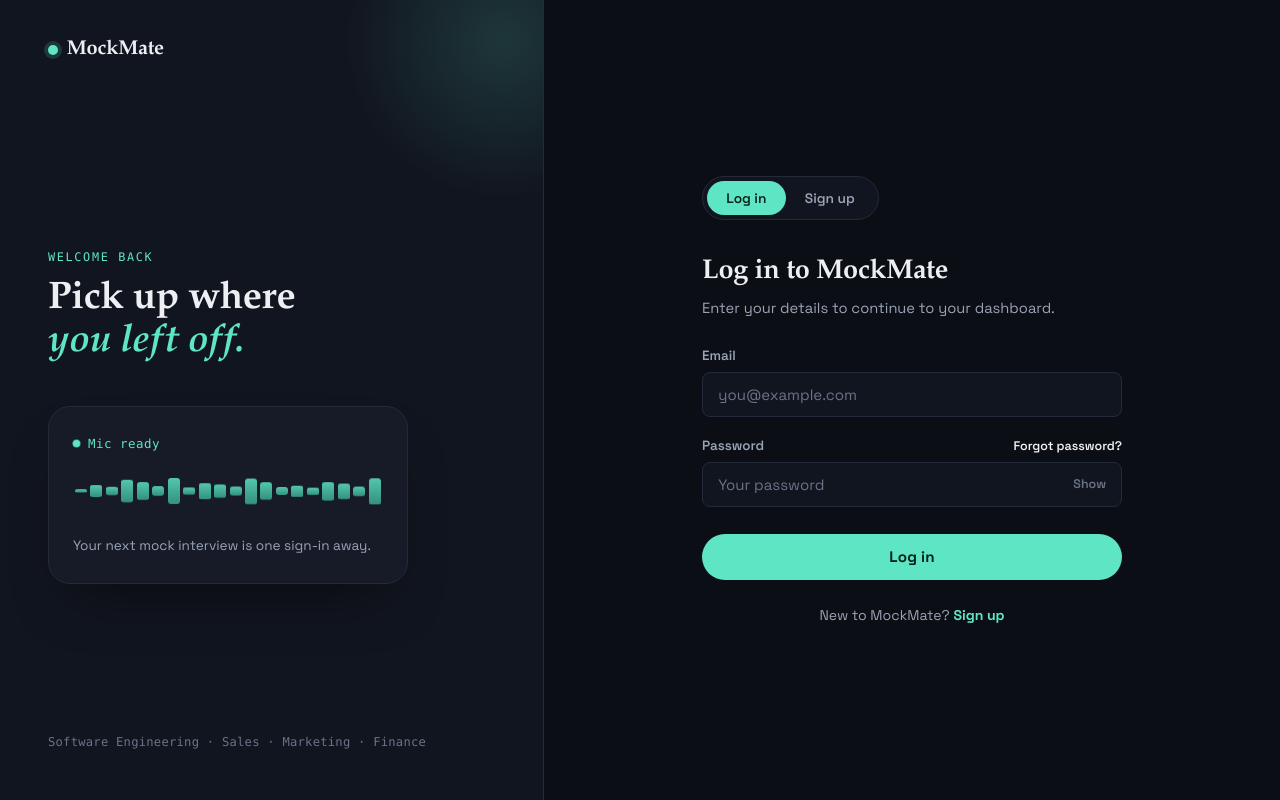
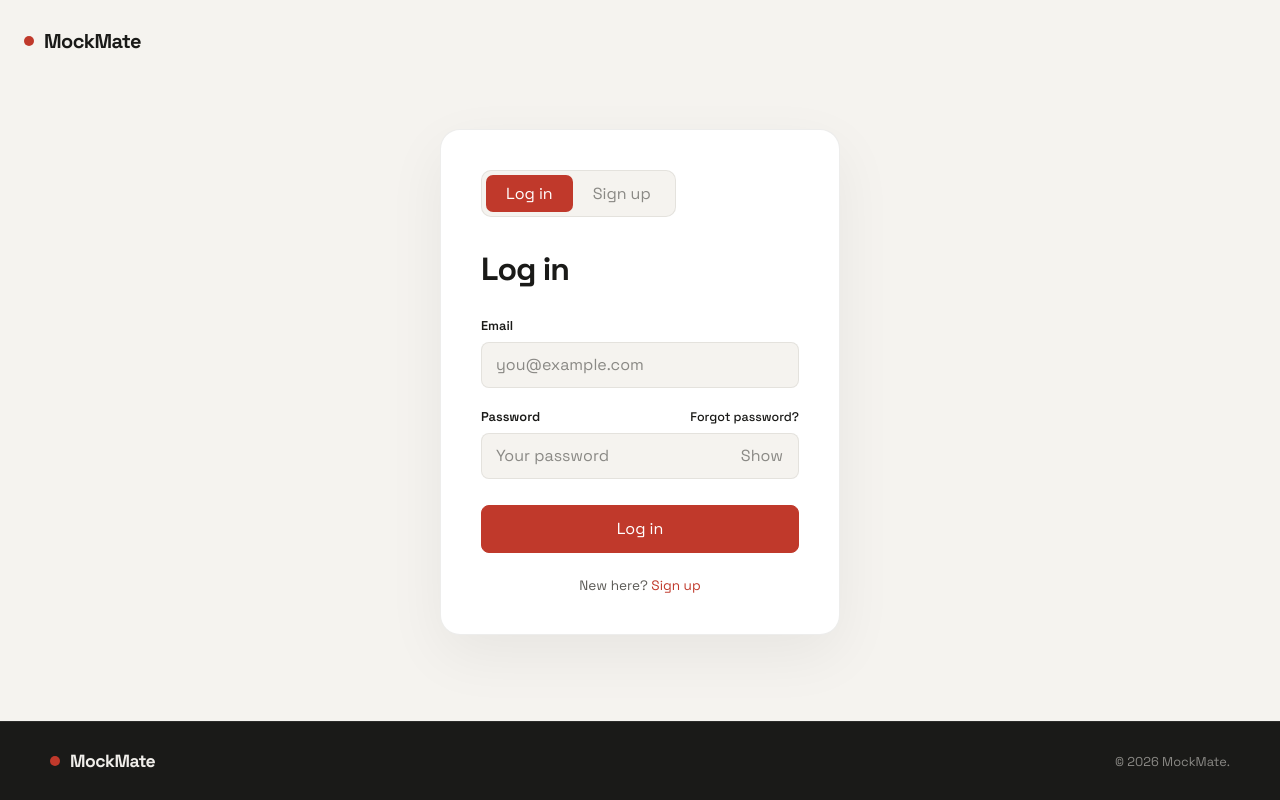
Before and after one commit to tassu1/MockMate, a React app in the folder frontend/: page /login in a window 1280 px wide. Built offline with nearby package versions, Linux system fonts and the light colour scheme; the HTML template or start-up script is replaced by a standard one.

Commit message:
update theme and design of Authentication page

```diff
--- a/frontend/src/pages/Auth.jsx
+++ b/frontend/src/pages/Auth.jsx
@@ -3,23 +3,6 @@ import { useNavigate } from "react-router-dom";
 import "../styles/Auth.css";
 
 const API_BASE = "http://localhost:5000/api/auth";
-function WaveformBars({ active = true }) {
-  const bars = new Array(20).fill(0);
-  return (
-    <div className={"waveform" + (active ? " is-active" : "")} aria-hidden="true">
-      {bars.map((_, i) => (
-        <span
-          className="waveform__bar"
-          key={i}
-          style={{
-            animationDelay: `${(i % 7) * 0.09}s`,
-            "--h": `${18 + ((i * 37) % 60)}%`,
-          }}
-        />
-      ))}
-    </div>
-  );
-}
 
 function validateEmail(email) {
   return /^[^\s@]+@[^\s@]+\.[^\s@]+$/.test(email);
@@ -33,7 +16,6 @@ export default function Auth({ passmode }) {
   const [serverError, setServerError] = useState("");
   const [loading, setLoading] = useState(false);
   const navigate = useNavigate();
-
 
   const isSignup = mode === "signup";
 
@@ -81,7 +63,6 @@ export default function Auth({ passmode }) {
 
       const data = await res.json().catch(() => null);
 
-
       if (!res.ok || !data || data.success === false) {
         setServerError(
           (data && data.message) ||
@@ -92,13 +73,11 @@ export default function Auth({ passmode }) {
       }
 
       if (data.token) {
-
         localStorage.setItem("mockmate_token", data.token);
       }
 
       setLoading(false);
-      // if (onAuthSuccess) onAuthSuccess(data);
-      navigate("/dashboard")
+      navigate("/dashboard");
     } catch (err) {
       console.error("LOGIN ERROR:", err);
       setServerError(err.message || "Something went wrong.");
@@ -114,55 +93,22 @@ export default function Auth({ passmode }) {
 
   return (
     <div className="mma">
-      <div className="mma__grid">
-        {/* Panel: brand + live waveform */}
-        <aside className="mma__panel">
-          <a className="mma__brand" href="/">
+      <header className="mma__topbar">
+        <a
+          className="mma__brand"
+          href="/"
+          onClick={(e) => {
+            e.preventDefault();
+            navigate("/");
+          }}
+        >
           <span className="mma__brand-mark" aria-hidden="true" />
           MockMate
         </a>
+      </header>
 
-          <div className="mma__panel-body">
-            <p className="mma__eyebrow">
-              {isSignup ? "First session starts after this" : "Welcome back"}
-            </p>
-            <h1 className="mma__panel-title">
-              {isSignup ? (
-                <>
-                  Build the profile
-                  <br />
-                  <span className="mma__panel-accent">your interview is built from.</span>
-                </>
-              ) : (
-                <>
-                  Pick up where
-                  <br />
-                  <span className="mma__panel-accent">you left off.</span>
-                </>
-              )}
-            </h1>
-
-            <div className="listen-card">
-              <div className="listen-card__top">
-                <span className="listen-card__status">
-                  <span className="pulse-dot" /> Mic ready
-                </span>
-              </div>
-              <WaveformBars active={!loading} />
-              <p className="listen-card__caption">
-                Your next mock interview is one sign-in away.
-              </p>
-            </div>
-          </div>
-
-          <p className="mma__panel-foot">
-            Software Engineering &middot; Sales &middot; Marketing &middot; Finance
-          </p>
-        </aside>
-
-        {/* Form side */}
-        <main className="mma__form-side">
-          <div className="mma__form-wrap">
+      <main className="mma__main">
+        <div className="mma__card">
           <div className="mma__tabs" role="tablist" aria-label="Choose login or sign up">
             <button
               type="button"
@@ -184,14 +130,7 @@ export default function Auth({ passmode }) {
             </button>
           </div>
 
-            <h2 className="mma__form-title">
-              {isSignup ? "Create your account" : "Log in to MockMate"}
-            </h2>
-            <p className="mma__form-sub">
-              {isSignup
-                ? "Takes under a minute. You'll add your resume and profiles next."
-                : "Enter your details to continue to your dashboard."}
-            </p>
+          <h1 className="mma__card-title">{isSignup ? "Create your account" : "Log in"}</h1>
 
           {serverError && (
             <div className="mma__alert" role="alert">
@@ -309,7 +248,7 @@ export default function Auth({ passmode }) {
               </>
             ) : (
               <>
-                  New to MockMate?{" "}
+                New here?{" "}
                 <button type="button" className="mma__switch-link" onClick={() => switchMode("signup")}>
                   Sign up
                 </button>
@@ -318,7 +257,16 @@ export default function Auth({ passmode }) {
           </p>
         </div>
       </main>
+
+      <footer className="mma__footer">
+        <div className="mma__footer-inner">
+          <span className="mma__brand mma__footer-brand">
+            <span className="mma__brand-mark" aria-hidden="true" />
+            MockMate
+          </span>
+          <p>&copy; {new Date().getFullYear()} MockMate.</p>
         </div>
+      </footer>
     </div>
   );
 }
--- a/frontend/src/styles/Auth.css
+++ b/frontend/src/styles/Auth.css
@@ -1,41 +1,40 @@
-/* =========================================================
-   MockMate Auth — shares tokens with MockMateLanding.css
-   If both are mounted on the same page, the duplicated
-   :root-level tokens below are harmless (same values).
-   ========================================================= */
+@import url("https://fonts.googleapis.com/css2?family=DM+Mono:wght@400;500&family=Space+Grotesk:wght@400;500;600;700&display=swap");
 
+/* ============================================================
+   TOKENS — matches Landing.css
+   ============================================================ */
 .mma {
-  --ink: #0b0e14;
-  --ink-soft: #11151f;
-  --card: #161b27;
-  --card-border: #232a3a;
-  --line: #232a3a;
-  --text: #edeff3;
-  --text-dim: #9aa3b5;
-  --text-faint: #6a7388;
-  --mint: #5ee6c4;
-  --mint-dim: #3aa68d;
-  --amber: #f2a65a;
-  --rose: #e8718a;
-  --error: #f17585;
+  --bg: #f5f3ef;
+  --bg-dark: #1a1a18;
+  --surface: #ffffff;
+  --surface-dark: #242422;
+  --text: #1a1a18;
+  --text-light: #5c5b57;
+  --text-white: #f0eeea;
+  --text-muted: #8a8985;
+  --border: rgba(26, 26, 24, 0.08);
+  --border-dark: rgba(255, 255, 255, 0.08);
+  --accent: #c0392b;
+  --accent-soft: #e74c3c;
+  --gold: #d4a574;
+  --pad: 24px;
 
-  --font-display: "Fraunces", "Iowan Old Style", "Palatino Linotype", serif;
-  --font-body: "Space Grotesk", "Inter", -apple-system, sans-serif;
-  --font-mono: "JetBrains Mono", "SFMono-Regular", Menlo, monospace;
-
-  --radius-sm: 8px;
-  --radius-md: 14px;
-  --radius-lg: 22px;
-
+  display: flex;
+  flex-direction: column;
   min-height: 100vh;
-  background: var(--ink);
+  background: var(--bg);
   color: var(--text);
-  font-family: var(--font-body);
+  font-family: "Space Grotesk", sans-serif;
   -webkit-font-smoothing: antialiased;
+  overflow-x: hidden;
+  max-width: 100%;
 }
 
-.mma * {
+.mma *,
+.mma *::before,
+.mma *::after {
   box-sizing: border-box;
+  max-width: 100%;
 }
 
 .mma a {
@@ -44,294 +43,174 @@
 }
 
 .mma button {
-  font-family: var(--font-body);
+  cursor: pointer;
+  font: inherit;
 }
 
 .mma input {
-  font-family: var(--font-body);
+  font: inherit;
+  color: inherit;
 }
 
-@media (prefers-reduced-motion: reduce) {
-  .mma *,
-  .mma *::before,
-  .mma *::after {
-    animation-duration: 0.001ms !important;
-    animation-iteration-count: 1 !important;
-    transition-duration: 0.001ms !important;
-  }
-}
-
-/* =========================================================
-   Layout grid
-   ========================================================= */
-
-.mma__grid {
-  min-height: 100vh;
-  display: grid;
-  grid-template-columns: minmax(360px, 0.85fr) 1.15fr;
-}
-
-/* =========================================================
-   Left panel
-   ========================================================= */
-
-.mma__panel {
-  background: var(--ink-soft);
-  border-right: 1px solid var(--line);
-  padding: 2.4rem 3rem;
-  display: flex;
-  flex-direction: column;
-  justify-content: space-between;
-  position: relative;
-  overflow: hidden;
-}
-
-.mma__panel::before {
-  content: "";
-  position: absolute;
-  top: -120px;
-  right: -120px;
-  width: 320px;
-  height: 320px;
-  border-radius: 50%;
-  background: radial-gradient(circle, rgba(94, 230, 196, 0.16), transparent 70%);
-  pointer-events: none;
+/* ============================================================
+   TOPBAR — just the brand, links home
+   ============================================================ */
+.mma__topbar {
+  padding: 28px var(--pad);
 }
 
 .mma__brand {
   display: inline-flex;
   align-items: center;
-  gap: 0.55rem;
-  font-family: var(--font-display);
+  gap: 10px;
   font-size: 1.25rem;
-  font-weight: 600;
-  letter-spacing: -0.01em;
-  z-index: 1;
+  font-weight: 700;
+  letter-spacing: -0.03em;
+  color: var(--text);
+  transition: opacity 0.2s;
+}
+
+.mma__brand:hover {
+  opacity: 0.7;
 }
 
 .mma__brand-mark {
   width: 10px;
   height: 10px;
   border-radius: 50%;
-  background: var(--mint);
-  box-shadow: 0 0 0 4px rgba(94, 230, 196, 0.16);
+  background: var(--accent);
   flex-shrink: 0;
 }
 
-.mma__panel-body {
-  z-index: 1;
-  margin-top: 3rem;
-}
-
-.mma__eyebrow {
-  font-family: var(--font-mono);
-  font-size: 0.74rem;
-  letter-spacing: 0.14em;
-  text-transform: uppercase;
-  color: var(--mint);
-  margin: 0 0 0.9rem;
-}
-
-.mma__panel-title {
-  font-family: var(--font-display);
-  font-size: clamp(1.9rem, 3vw, 2.5rem);
-  line-height: 1.12;
-  font-weight: 600;
-  letter-spacing: -0.01em;
-  margin: 0 0 2.6rem;
-}
-
-.mma__panel-accent {
-  color: var(--mint);
-  font-style: italic;
-}
-
-.mma__panel-foot {
-  z-index: 1;
-  font-family: var(--font-mono);
-  font-size: 0.76rem;
-  color: var(--text-faint);
-  letter-spacing: 0.02em;
-}
-
-/* Listen card (signature element) */
-
-.listen-card {
-  background: var(--card);
-  border: 1px solid var(--card-border);
-  border-radius: var(--radius-lg);
-  padding: 1.5rem 1.5rem 1.7rem;
-  max-width: 360px;
-  box-shadow: 0 30px 60px -30px rgba(0, 0, 0, 0.6);
-}
-
-.listen-card__top {
-  margin-bottom: 1.1rem;
-}
-
-.listen-card__status {
-  display: inline-flex;
-  align-items: center;
-  gap: 0.5rem;
-  font-family: var(--font-mono);
-  font-size: 0.78rem;
-  color: var(--mint);
-  letter-spacing: 0.04em;
-}
-
-.pulse-dot {
-  width: 7px;
-  height: 7px;
-  border-radius: 50%;
-  background: var(--mint);
-  animation: pulse 1.8s ease-out infinite;
-}
-
-@keyframes pulse {
-  0% { box-shadow: 0 0 0 0 rgba(94, 230, 196, 0.55); }
-  70% { box-shadow: 0 0 0 8px rgba(94, 230, 196, 0); }
-  100% { box-shadow: 0 0 0 0 rgba(94, 230, 196, 0); }
-}
-
-.listen-card__caption {
-  margin: 1rem 0 0;
-  font-size: 0.85rem;
-  color: var(--text-dim);
-  line-height: 1.5;
-}
-
-.waveform {
-  display: flex;
-  align-items: center;
-  gap: 3px;
-  height: 44px;
-}
-
-.waveform__bar {
+/* ============================================================
+   MAIN — centered auth card
+   ============================================================ */
+.mma__main {
   flex: 1;
-  height: var(--h, 30%);
-  min-height: 4px;
-  background: linear-gradient(180deg, var(--mint), var(--mint-dim));
-  border-radius: 3px;
-  opacity: 0.85;
-  animation: bar-pulse 1.1s ease-in-out infinite;
-  animation-play-state: paused;
-}
-
-.waveform.is-active .waveform__bar {
-  animation-play-state: running;
-}
-
-@keyframes bar-pulse {
-  0%, 100% { transform: scaleY(0.45); }
-  50% { transform: scaleY(1); }
-}
-
-/* =========================================================
-   Right side: form
-   ========================================================= */
-
-.mma__form-side {
   display: flex;
   align-items: center;
   justify-content: center;
-  padding: 2.4rem;
+  padding: 24px var(--pad) 64px;
 }
 
-.mma__form-wrap {
+.mma__card {
   width: 100%;
-  max-width: 420px;
+  max-width: 400px;
+  padding: 40px;
+  background: var(--surface);
+  border: 1px solid var(--border);
+  border-radius: 20px;
+  box-shadow: 0 20px 60px rgba(0, 0, 0, 0.06);
 }
 
 .mma__tabs {
   display: inline-flex;
-  background: var(--ink-soft);
-  border: 1px solid var(--card-border);
-  border-radius: 999px;
   padding: 4px;
-  margin-bottom: 2.2rem;
+  margin-bottom: 32px;
+  background: var(--bg);
+  border: 1px solid var(--border);
+  border-radius: 10px;
 }
 
 .mma__tab {
-  background: none;
+  padding: 8px 20px;
+  background: transparent;
   border: none;
-  padding: 0.5rem 1.2rem;
-  border-radius: 999px;
-  font-size: 0.86rem;
+  border-radius: 7px;
+  color: var(--text-muted);
+  font-size: 0.85rem;
   font-weight: 600;
-  color: var(--text-dim);
-  cursor: pointer;
-  transition: background 0.2s ease, color 0.2s ease;
+  transition: all 0.2s;
 }
 
 .mma__tab.is-active {
-  background: var(--mint);
-  color: #06231c;
+  background: var(--accent);
+  color: #fff;
 }
 
-.mma__tab:focus-visible {
-  outline: 2px solid var(--mint);
-  outline-offset: 2px;
-}
-
-.mma__form-title {
-  font-family: var(--font-display);
-  font-size: 1.7rem;
-  font-weight: 600;
-  letter-spacing: -0.01em;
-  margin: 0 0 0.5rem;
-}
-
-.mma__form-sub {
-  color: var(--text-dim);
-  font-size: 0.92rem;
-  line-height: 1.5;
-  margin: 0 0 1.8rem;
+.mma__card-title {
+  margin: 0;
+  font-size: clamp(1.7rem, 3vw, 2rem);
+  font-weight: 700;
+  letter-spacing: -0.03em;
+  word-break: break-word;
 }
 
 .mma__alert {
-  background: rgba(241, 117, 133, 0.1);
-  border: 1px solid rgba(241, 117, 133, 0.35);
-  color: var(--error);
-  font-size: 0.86rem;
-  padding: 0.7rem 0.9rem;
-  border-radius: var(--radius-sm);
-  margin-bottom: 1.3rem;
-  line-height: 1.45;
+  margin-top: 20px;
+  padding: 12px 16px;
+  background: rgba(192, 57, 43, 0.08);
+  border: 1px solid rgba(192, 57, 43, 0.2);
+  border-radius: 8px;
+  color: var(--accent);
+  font-size: 0.85rem;
+  line-height: 1.5;
+  word-break: break-word;
 }
 
 .mma__form {
   display: flex;
   flex-direction: column;
-  gap: 1.3rem;
+  gap: 20px;
+  margin-top: 28px;
 }
 
 .field {
   display: flex;
   flex-direction: column;
-  gap: 0.45rem;
+  gap: 8px;
 }
 
 .field__label-row {
   display: flex;
   align-items: baseline;
   justify-content: space-between;
+  gap: 12px;
 }
 
 .field__label {
-  font-size: 0.84rem;
+  color: var(--text);
+  font-size: 0.8rem;
   font-weight: 600;
-  color: var(--text-dim);
 }
 
 .field__hint-link {
+  color: var(--text-muted);
   font-size: 0.78rem;
-  color: var(--mint);
-  font-weight: 600;
+  font-weight: 500;
+  transition: color 0.2s;
+  white-space: nowrap;
 }
 
 .field__hint-link:hover {
-  color: #79efd2;
+  color: var(--accent);
+}
+
+.field__input {
+  width: 100%;
+  min-height: 46px;
+  padding: 0 14px;
+  background: var(--bg);
+  border: 1px solid var(--border);
+  border-radius: 8px;
+  font-size: 0.9rem;
+  color: var(--text);
+  transition: border-color 0.2s, box-shadow 0.2s, background 0.2s;
+}
+
+.field__input::placeholder {
+  color: var(--text-muted);
+}
+
+.field__input:focus {
+  outline: none;
+  background: var(--surface);
+  border-color: var(--accent);
+  box-shadow: 0 0 0 3px rgba(192, 57, 43, 0.1);
+}
+
+.field__input.has-error {
+  border-color: var(--accent);
 }
 
 .field__input-group {
@@ -340,163 +219,158 @@
   align-items: center;
 }
 
-.field__input {
-  width: 100%;
-  background: var(--ink-soft);
-  border: 1px solid var(--card-border);
-  border-radius: var(--radius-sm);
-  padding: 0.75rem 0.95rem;
-  font-size: 0.94rem;
-  color: var(--text);
-  transition: border-color 0.18s ease, box-shadow 0.18s ease;
-}
-
 .field__input-group .field__input {
-  padding-right: 3.6rem;
-}
-
-.field__input::placeholder {
-  color: var(--text-faint);
-}
-
-.field__input:focus {
-  outline: none;
-  border-color: var(--mint-dim);
-  box-shadow: 0 0 0 3px rgba(94, 230, 196, 0.14);
-}
-
-.field__input.has-error {
-  border-color: var(--error);
-}
-
-.field__input.has-error:focus {
-  box-shadow: 0 0 0 3px rgba(241, 117, 133, 0.14);
+  padding-right: 60px;
 }
 
 .field__toggle {
   position: absolute;
-  right: 0.6rem;
-  background: none;
+  right: 6px;
+  padding: 6px 10px;
+  background: transparent;
   border: none;
-  color: var(--text-faint);
-  font-size: 0.78rem;
+  border-radius: 6px;
+  color: var(--text-muted);
+  font-size: 0.75rem;
   font-weight: 600;
-  cursor: pointer;
-  padding: 0.3rem 0.4rem;
+  transition: color 0.2s;
 }
 
 .field__toggle:hover {
-  color: var(--mint);
+  color: var(--text);
 }
 
 .field__error {
   margin: 0;
+  color: var(--accent);
   font-size: 0.78rem;
-  color: var(--error);
+  word-break: break-word;
 }
 
 .mma__submit {
-  margin-top: 0.4rem;
-  background: var(--mint);
-  color: #06231c;
-  border: none;
-  border-radius: 999px;
-  padding: 0.85rem 1.4rem;
-  font-size: 0.95rem;
-  font-weight: 700;
-  letter-spacing: 0.01em;
-  cursor: pointer;
-  transition: transform 0.15s ease, background 0.2s ease, opacity 0.2s ease;
+  min-height: 48px;
+  margin-top: 6px;
+  display: inline-flex;
+  align-items: center;
+  justify-content: center;
+  background: var(--accent);
+  border: 1px solid var(--accent);
+  border-radius: 8px;
+  color: #fff;
+  font-size: 0.9rem;
+  font-weight: 600;
+  transition: all 0.2s;
 }
 
 .mma__submit:hover:not(:disabled) {
-  background: #79efd2;
+  background: var(--accent-soft);
+  border-color: var(--accent-soft);
   transform: translateY(-1px);
 }
 
-.mma__submit:focus-visible {
-  outline: 2px solid var(--mint);
-  outline-offset: 3px;
-}
-
 .mma__submit:disabled {
-  opacity: 0.7;
-  cursor: not-allowed;
-  transform: none;
+  opacity: 0.75;
+  cursor: default;
 }
 
 .mma__submit-loading {
   display: inline-flex;
   align-items: center;
-  gap: 0.55rem;
+  gap: 10px;
 }
 
 .spinner {
-  width: 14px;
-  height: 14px;
+  width: 15px;
+  height: 15px;
+  border: 2px solid rgba(255, 255, 255, 0.35);
+  border-top-color: #fff;
   border-radius: 50%;
-  border: 2px solid rgba(6, 35, 28, 0.3);
-  border-top-color: #06231c;
-  animation: spin 0.7s linear infinite;
+  animation: mma-spin 0.7s linear infinite;
+  flex-shrink: 0;
 }
 
-@keyframes spin {
+@keyframes mma-spin {
   to { transform: rotate(360deg); }
 }
 
 .mma__switch {
-  margin: 1.6rem 0 0;
+  margin: 24px 0 0;
+  color: var(--text-light);
+  font-size: 0.85rem;
   text-align: center;
-  font-size: 0.88rem;
-  color: var(--text-dim);
 }
 
 .mma__switch-link {
-  background: none;
+  background: transparent;
   border: none;
-  color: var(--mint);
-  font-weight: 700;
-  font-size: 0.88rem;
-  cursor: pointer;
   padding: 0;
+  color: var(--accent);
+  font-weight: 600;
+  font-size: 0.85rem;
 }
 
 .mma__switch-link:hover {
-  color: #79efd2;
+  text-decoration: underline;
 }
 
-/* =========================================================
-   Responsive
-   ========================================================= */
+/* ============================================================
+   FOOTER — dark, matches Landing.css .footer
+   ============================================================ */
+.mma__footer {
+  padding: 28px var(--pad);
+  background: var(--bg-dark);
+  border-top: 1px solid var(--border-dark);
+}
 
-@media (max-width: 920px) {
-  .mma__grid {
-    grid-template-columns: 1fr;
+.mma__footer-inner {
+  display: flex;
+  align-items: center;
+  justify-content: space-between;
+  flex-wrap: wrap;
+  gap: 16px;
+  width: min(100%, 1180px);
+  margin-inline: auto;
+}
+
+.mma__footer-brand {
+  color: var(--text-white);
+  font-size: 1.1rem;
+  font-weight: 700;
+}
+
+.mma__footer-inner p {
+  margin: 0;
+  color: var(--text-muted);
+  font-size: 0.8rem;
+}
+
+/* ============================================================
+   RESPONSIVE
+   ============================================================ */
+@media (max-width: 640px) {
+  .mma {
+    --pad: 16px;
   }
-  .mma__panel {
-    border-right: none;
-    border-bottom: 1px solid var(--line);
-    padding: 2rem 1.6rem;
+
+  .mma__card {
+    padding: 28px 24px;
   }
-  .mma__panel-body {
-    margin-top: 2rem;
+
+  .mma__tabs {
+    width: 100%;
   }
-  .mma__panel-title {
-    margin-bottom: 1.8rem;
+
+  .mma__tab {
+    flex: 1;
   }
-  .listen-card {
-    max-width: none;
+
+  .field__input-group .field__input {
+    padding-right: 56px;
   }
-  .mma__form-side {
-    padding: 2.4rem 1.6rem 3.2rem;
+
+  .mma__footer-inner {
+    flex-direction: column;
+    align-items: flex-start;
+    gap: 8px;
   }
 }
-
-@media (max-width: 480px) {
-  .mma__panel {
-    padding: 1.6rem 1.2rem;
-  }
-  .mma__form-wrap {
-    max-width: none;
-  }
-}
```
Lines whose indentation alone changed are shown as unchanged.
